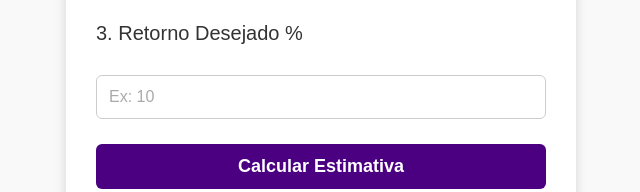
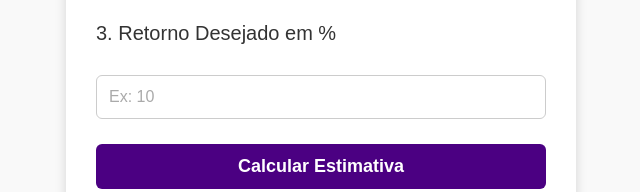
Before and after one commit to adamot-technology/Adamot_Sprint1, a plain HTML site: page Individual/Lavinia Todarelli/site_adamot/Site_final/individual/lavinia_individual.html in a window 1280 px wide. Shown: the part 397-589 px from the top of the page, 319-959 px from the left. Drawn offline with Linux system fonts and the light colour scheme.

Commit message:
Update simulador

```diff
--- a/Individual/Lavinia Todarelli/site_adamot/Site_final/individual/lavinia_individual.html
+++ b/Individual/Lavinia Todarelli/site_adamot/Site_final/individual/lavinia_individual.html
@@ -83,7 +83,7 @@
         <p>2. Quantidade de Pontos de Medição</p>
         <input type="number" id="iptQtdPontos" placeholder="Ex: 3">
 
-        <p>3. Retorno Desejado %</p>
+        <p>3. Retorno Desejado em %</p>
         <input type="number" id="iptFatorImpacto" placeholder="Ex: 10">
 
         <button onclick="estimativa()">Calcular Estimativa</button>
```
